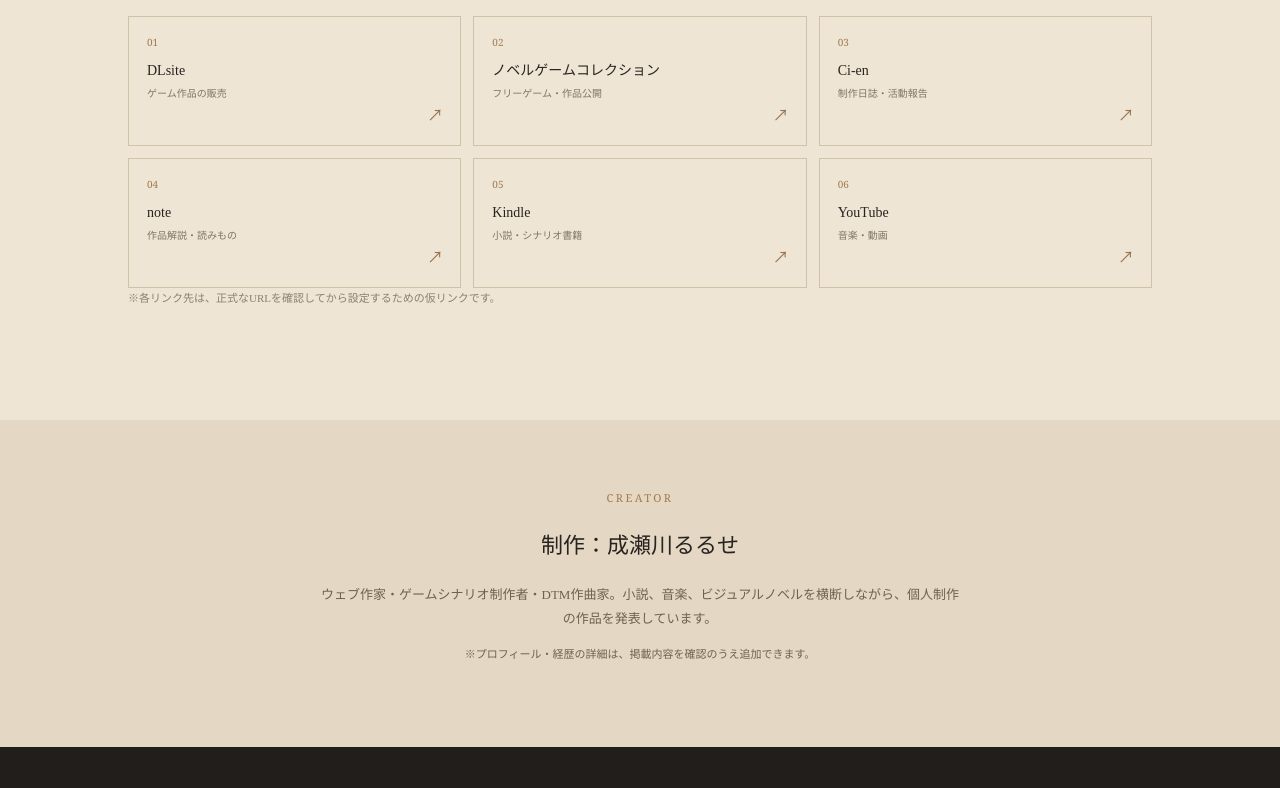
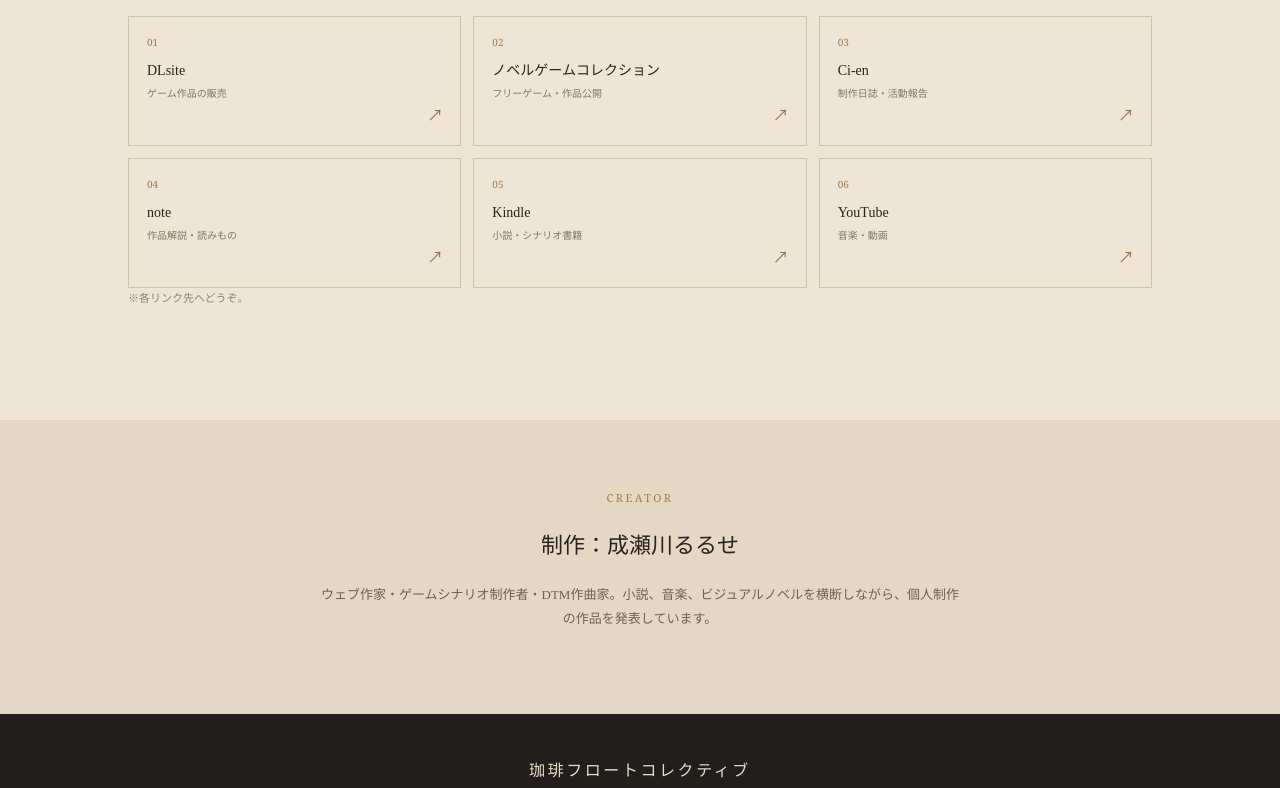
Before and after one commit to Coffee-float/coffee-float-collective, a plain HTML site: page index.html in a window 1280 px wide. Shown: the part 3335-4123 px from the top of the page. Drawn offline with Linux system fonts and the light colour scheme.

Commit message:
Update notes and links in index.html

```diff
--- a/index.html
+++ b/index.html
@@ -77,7 +77,7 @@
           <p class="work-status">RELEASED</p>
           <h3>文芸部は眠らせない～熱帯魚たちの夜～</h3>
           <p>文芸部の会話劇から、文学や思想をめぐる対話へ。小説と音楽を組み合わせたビジュアルノベル作品。</p>
-          <p class="small-note">販売ページへのリンクは、公開時に設定してください。</p>
+          <p class="small-note">成瀬川るるせのゲームの世界へ。</p>
           <a class="text-link placeholder-link" href="https://www.dlsite.com/home/circle/profile/=/maker_id/RG01063143.html">販売ページ <span aria-hidden="true">↗</span></a>
         </div>
       </article>
@@ -120,14 +120,14 @@
         <a href="https://www.amazon.co.jp/s?k=%E6%88%90%E7%80%AC%E5%B7%9D%E3%82%8B%E3%82%8B%E3%81%9B&crid=6LMJNJVCKDRD&sprefix=%2Caps%2C432&ref=nb_sb_ss_recent_2_0_recent" class="link-card placeholder-link"><span>05</span><strong>Kindle</strong><small>小説・シナリオ書籍</small><b>↗</b></a>
         <a href="https://www.youtube.com/@rulerse" class="link-card placeholder-link"><span>06</span><strong>YouTube</strong><small>音楽・動画</small><b>↗</b></a>
       </div>
-      <p class="small-note" id="contact">※各リンク先は、正式なURLを確認してから設定するための仮リンクです。</p>
+      <p class="small-note" id="contact">※各リンク先へどうぞ。</p>
     </section>
 
     <section class="profile">
       <p class="eyebrow">CREATOR</p>
       <h2>制作：成瀬川るるせ</h2>
       <p>ウェブ作家・ゲームシナリオ制作者・DTM作曲家。小説、音楽、ビジュアルノベルを横断しながら、個人制作の作品を発表しています。</p>
-      <p class="profile-note">※プロフィール・経歴の詳細は、掲載内容を確認のうえ追加できます。</p>
+
     </section>
   </main>
 
```
